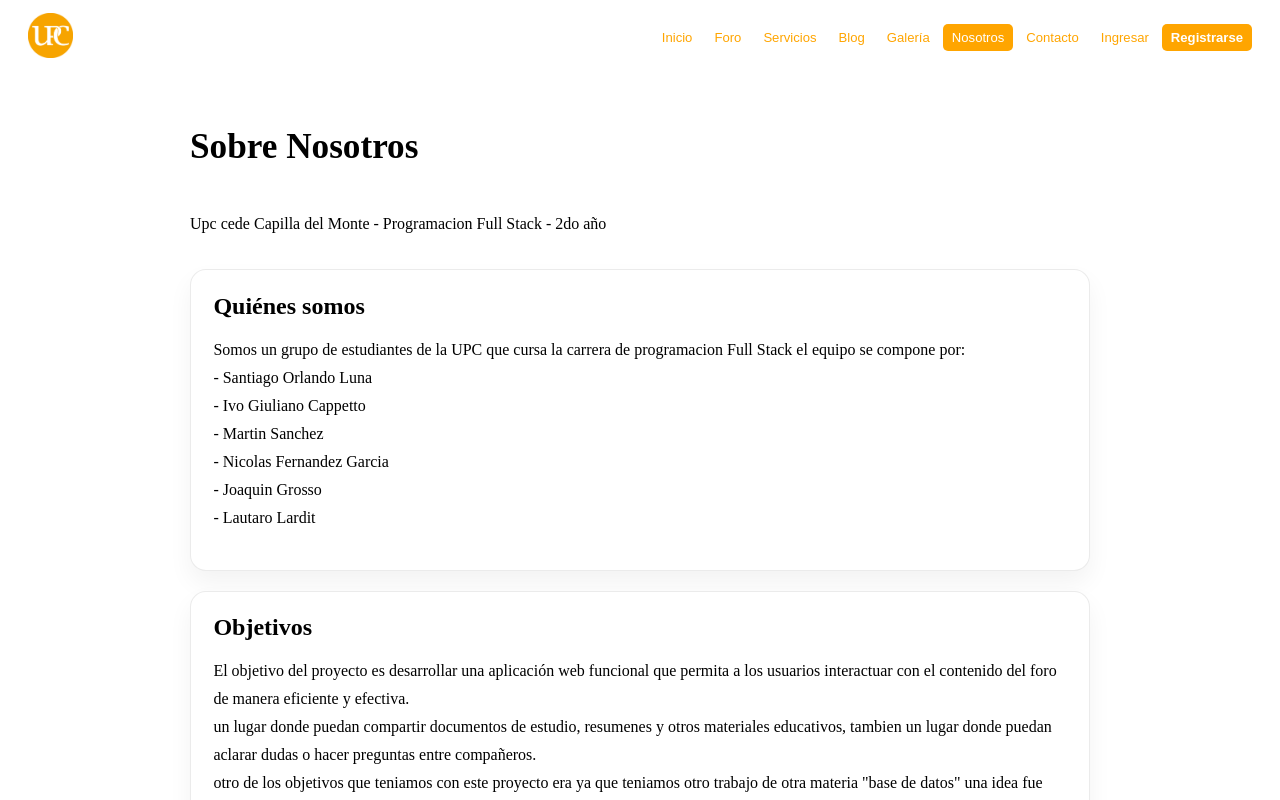
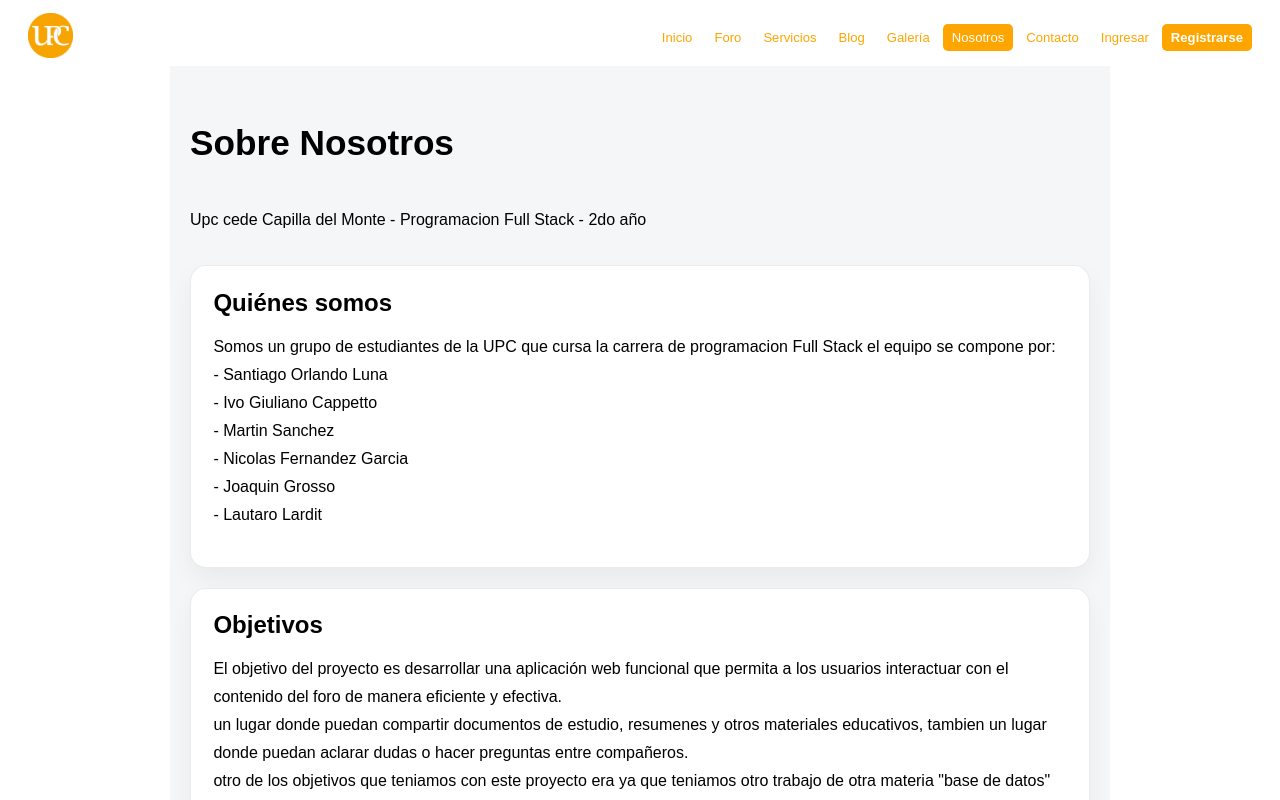
Before and after one commit to elsantos121/proyecto-foro-uni, an Angular app: page /nosotros in a window 1280 px wide. Shown: the top 800 px of the page. Built offline with nearby package versions, Linux system fonts and the light colour scheme.

Commit message:
pequeño cambio de fuente en el componente nosotros

```diff
--- a/src/app/pages/nosotros/nosotros.component.css
+++ b/src/app/pages/nosotros/nosotros.component.css
@@ -1,5 +1,10 @@
 .nosotros-page {
-  padding: 2rem 1.5rem;
+  font-family: Arial, sans-serif;
+  background: #f4f6f8;
+  min-height: 100vh;
+  max-width: 900px;
+  margin: 0 auto;
+  padding: 28px 20px;
 }
 
 .contenido {
```
